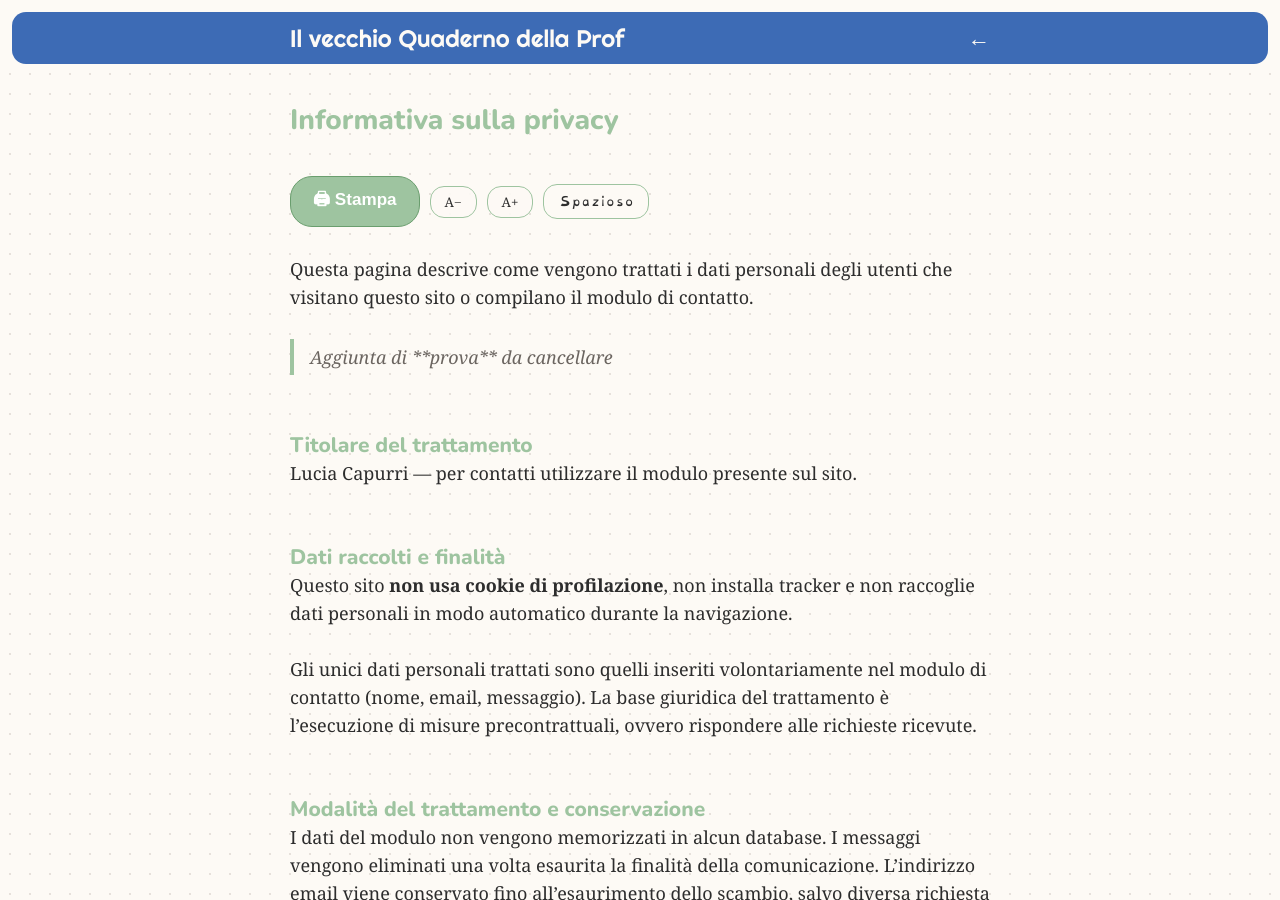
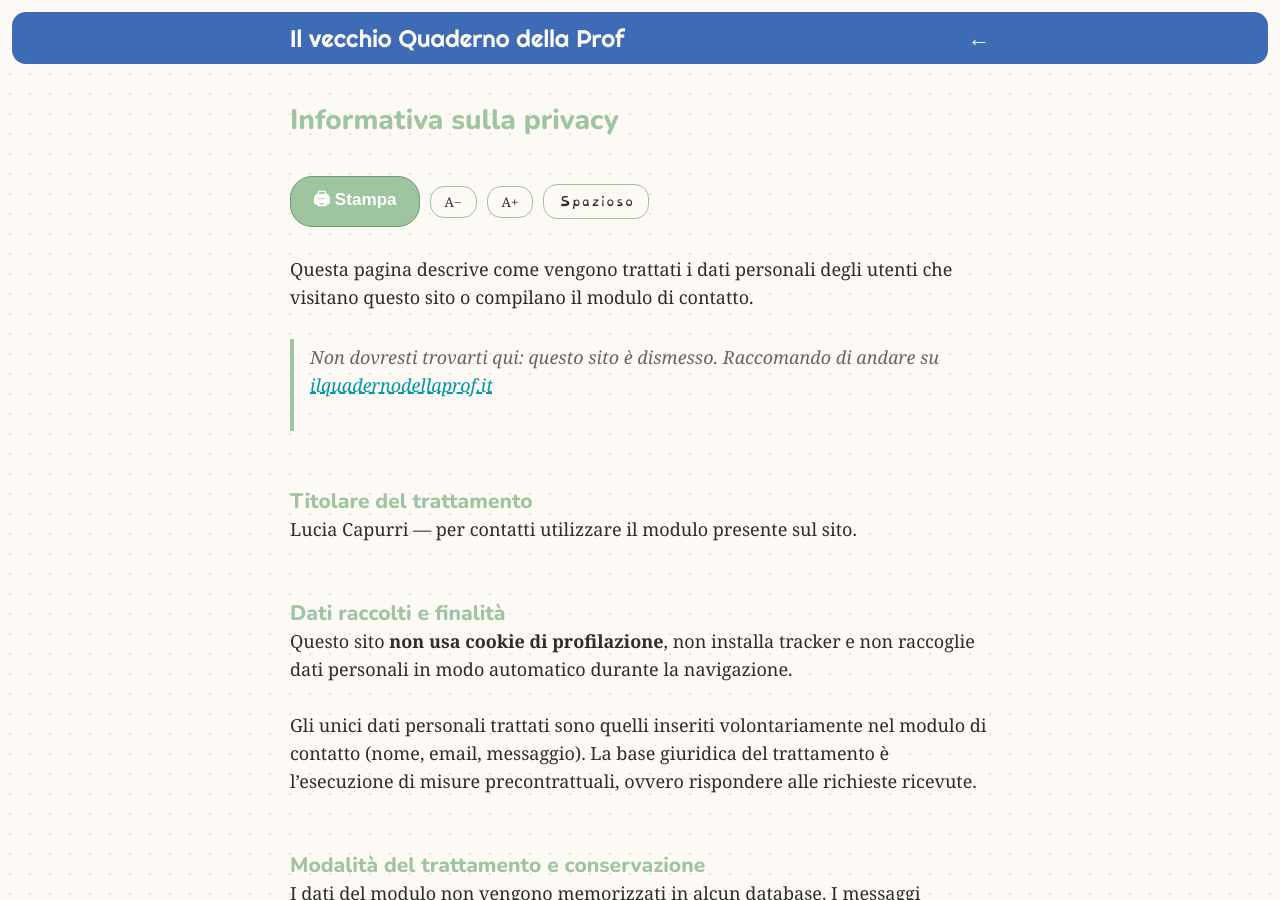
Before and after one commit to ilquadernodellaprof/ilquadernodellaprof.github.io, a Jekyll site: the page built from privacy.md, in a window 1280 px wide and 900 px high. Built offline with Jekyll 4.4.1, drawn with Linux system fonts in a browser that asks for light colours.

Commit message:
Update privacy.md to reflect site dismission
Removed unnecessary content and added a note about the site's status.

```diff
--- a/privacy.md
+++ b/privacy.md
@@ -5,11 +5,7 @@ classe: fiordaliso
 
 Questa pagina descrive come vengono trattati i dati personali degli utenti che visitano questo sito o compilano il modulo di contatto.
 
-<blockquote>
-
-Aggiunta di **prova** da cancellare
-
-</blockquote>
+> Non dovresti trovarti qui: questo sito è dismesso. Raccomando di andare su [ilquadernodellaprof.it](https://ilquadernodellaprof.it/)
 
 ## Titolare del trattamento
 
```
